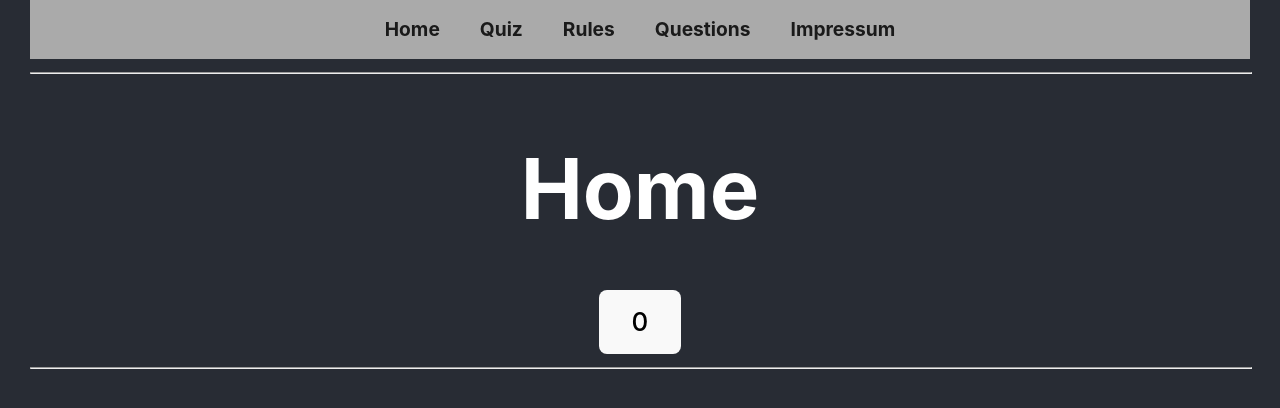
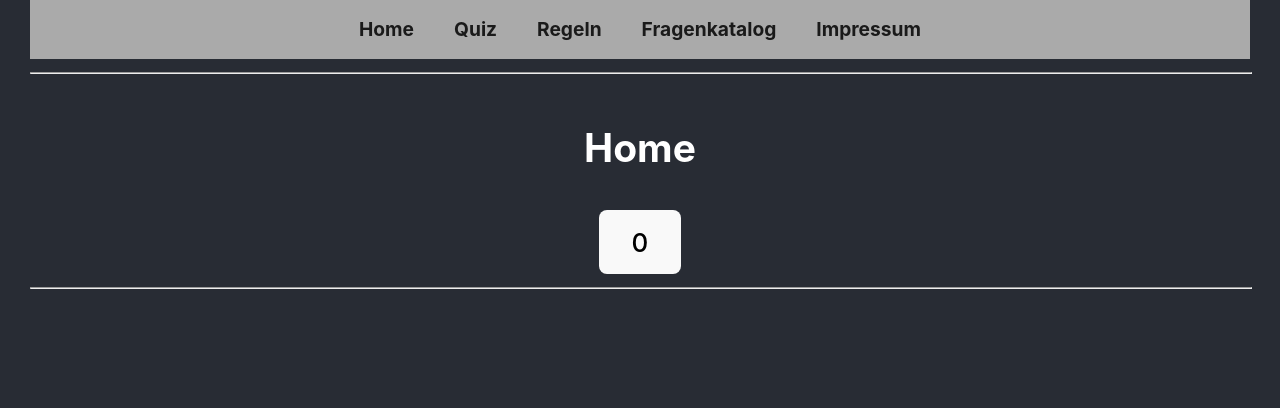
Before and after one commit to WISS-GB/M294-Code, a React (Vite) app: page / in a window 1280 px wide. Shown: the top 408 px of the page. Built offline with nearby package versions, Linux system fonts and the light colour scheme.

Commit message:
translated UI. should be German now...

```diff
--- a/src/components/GlobalNavigation.jsx
+++ b/src/components/GlobalNavigation.jsx
@@ -5,8 +5,8 @@ export default function GlobalNavigation() {
     <nav className='GlobalNavigation'>
       <Link to="/">Home</Link>
       <Link to="/quiz">Quiz</Link>
-      <Link to="/rules">Rules</Link>
-      <Link to="/questions">Questions</Link>
+      <Link to="/rules">Regeln</Link>
+      <Link to="/questions">Fragenkatalog</Link>
       <Link to="/impressum">Impressum</Link>
     </nav>
   );
--- a/src/components/Question.jsx
+++ b/src/components/Question.jsx
@@ -78,7 +78,6 @@ function Question() {
   const game_screen = () => {
     return (<>
       <h2>{questions[index].question}</h2>
-      { /* hier könnte ein Smiley entstehen */ }
       <img id="smiley" src="/img/question_smiley.png" alt="" />
       <hr />
       <>
--- a/src/pages/GameSession.jsx
+++ b/src/pages/GameSession.jsx
@@ -5,7 +5,7 @@ export default function GameSession(props) {
 
   return (
     <div>
-      <h1>GameSession</h1>
+      <h2>GameSession</h2>
       <Question />
     </div>
   );
--- a/src/pages/Home.jsx
+++ b/src/pages/Home.jsx
@@ -10,7 +10,7 @@ export default function Home() {
 
   return (
     <div>
-      <h1>Home</h1>
+      <h2>Home</h2>
       <button onClick= { clickMe }>{ counter }</button>
     </div>
   );
--- a/src/pages/QuestionList.jsx
+++ b/src/pages/QuestionList.jsx
@@ -22,8 +22,8 @@ const QuestionList = () => {
       <table className="question-list">
         <thead>
           <tr>
-            <th>Question</th>
-            <th>Answer</th>
+            <th>Frage</th>
+            <th>Antwort</th>
           </tr>
         </thead>
         <tbody>
```
Also changed, not shown: 1 other file (tests, documents, lock files or other folders).
